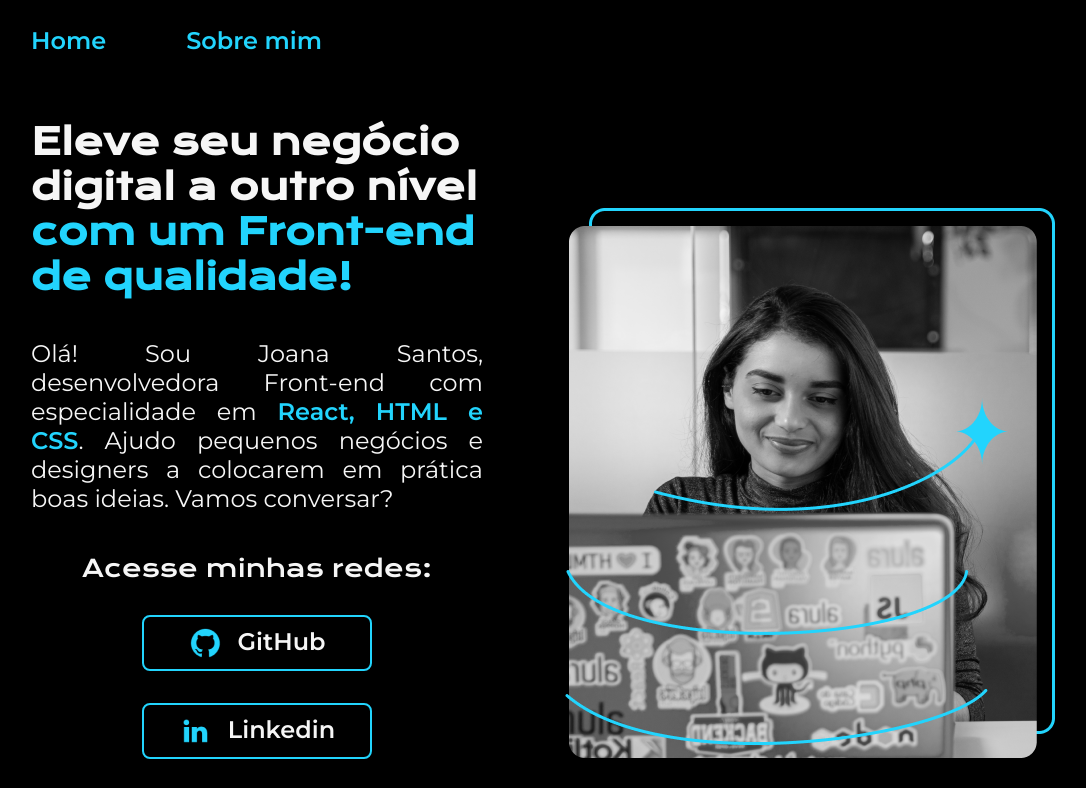
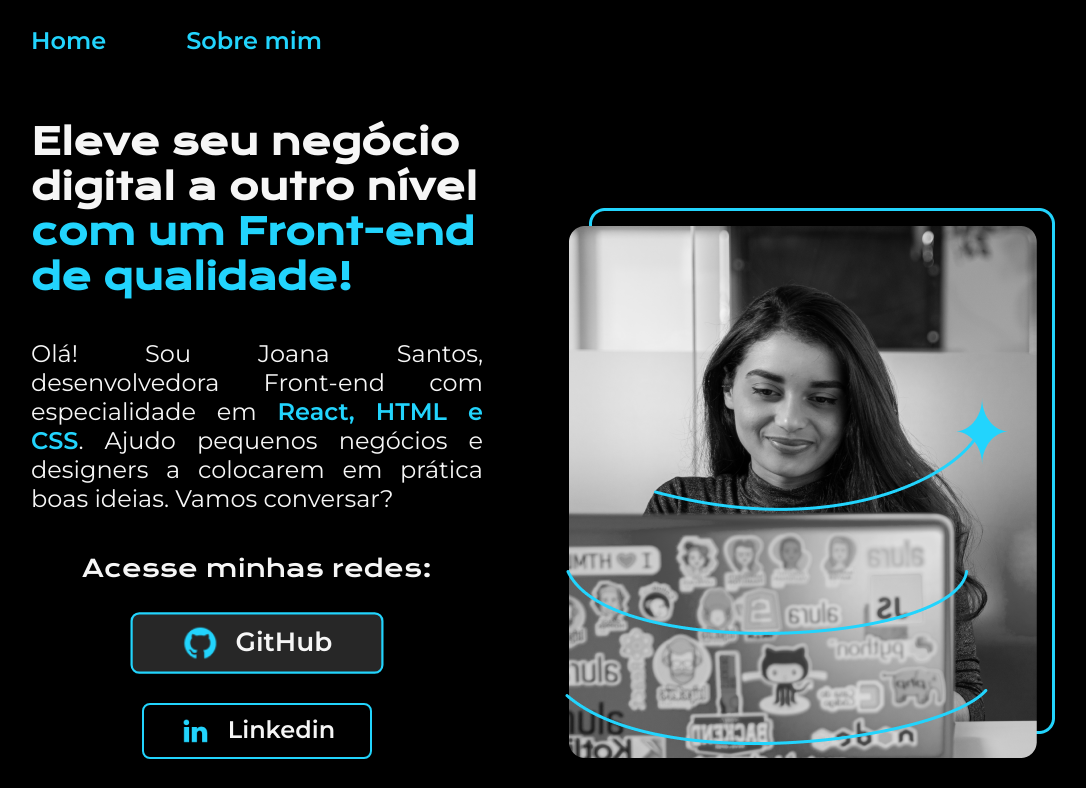
Before and after one commit to pedrohpp-dev/portfolio-alura, a plain HTML site: page index.html in a window 1280 px wide. In both pictures the pointer is over the link "GitHub". Shown: the top 788 px of the page, without its empty margins (97-1183 px from the left). Drawn offline with nearby package versions, Linux system fonts and the light colour scheme.

Commit message:
Update style.css

```diff
--- a/src/style/style.css
+++ b/src/style/style.css
@@ -101,7 +101,7 @@ body {
     transition: 0.5s all ease-in-out;
 }
 
-.container-conteudo-links-link:hover {
+.container-conteudo-links-navegacao:hover {
     background-color: var(--cor-hover);
     transform: scale(1.1);
 }
```
